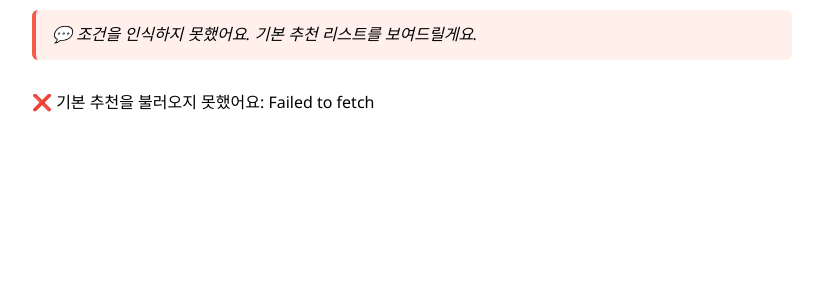
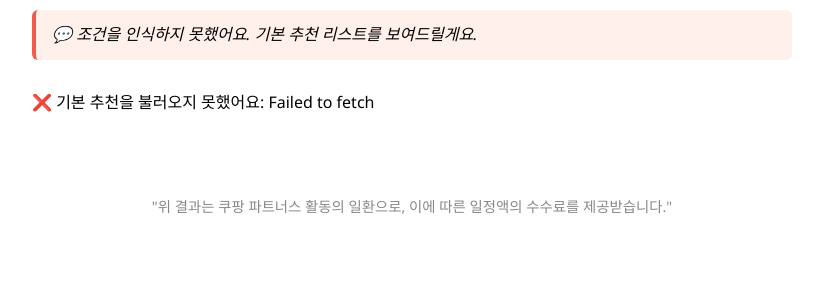
Before and after one commit to choijiwoong/Com.On, a Flask app: page /result.html in a window 1280 px wide. Shown: the part 140-440 px from the top of the page, without its empty margins (228-1051 px from the left). Run offline with Flask 3, Linux system fonts and the light colour scheme.

Commit message:
feat. 결과 페이지 쿠팡 파트너스 알림 글 표시

```diff
--- a/templates/result.html
+++ b/templates/result.html
@@ -25,5 +25,9 @@
   <p id="queryText">사용자의 조건을 불러오는 중...</p>
   <p id="queryExplanation"></p>
   <div id="product-container"></div>
+
+  <footer style="margin-top: 60px; padding: 20px 0; text-align: center; font-size: 0.9rem; color: #888;">
+    "위 결과는 쿠팡 파트너스 활동의 일환으로, 이에 따른 일정액의 수수료를 제공받습니다."
+  </footer>
 </body>
 </html>
```
